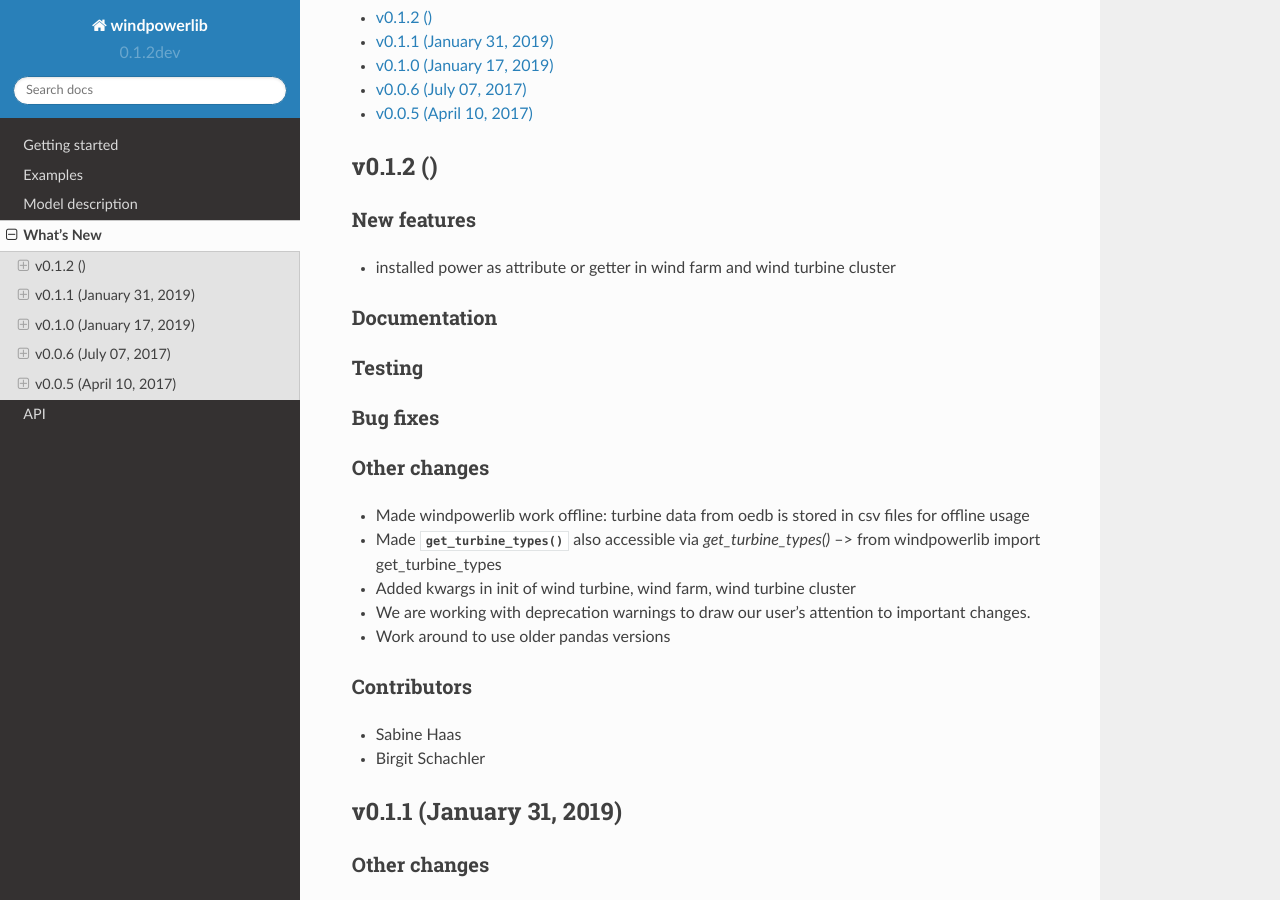
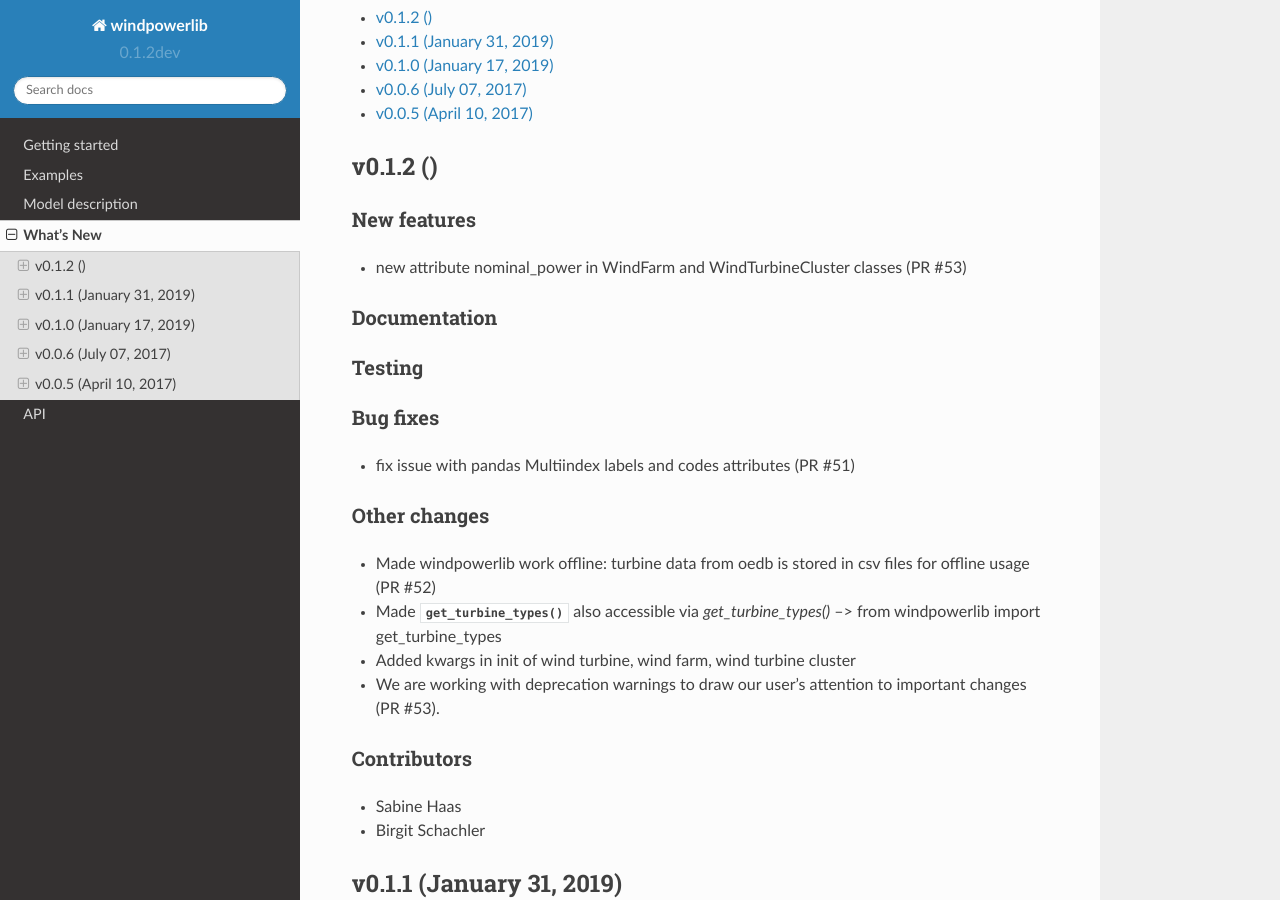
Before and after one commit to wind-python/windpowerlib, a Sphinx documentation site: the page built from doc/whats_new.rst, in a window 1280 px wide and 900 px high, scrolled down 238 px. Built offline with Sphinx 7.4.7 and the Read the Docs theme 2.0.0, drawn with Linux system fonts in a browser that asks for light colours; formulas are drawn with MathJax 3; pages that are not in the unit, such as notebooks, are missing from menus.

Commit message:
Update whatsnew

```diff
--- a/doc/whatsnew/v0-1-2.txt
+++ b/doc/whatsnew/v0-1-2.txt
@@ -3,7 +3,7 @@
 
 New features
 ############
-* installed power as attribute or getter in wind farm and wind turbine cluster
+* new attribute nominal_power in WindFarm and WindTurbineCluster classes (PR #53)
 
 
 Documentation
@@ -16,15 +16,15 @@
 
 Bug fixes
 #########
-
+* fix issue with pandas Multiindex labels and codes attributes (PR #51)
 
 Other changes
 #############
-* Made windpowerlib work offline: turbine data from oedb is stored in csv files for offline usage
+* Made windpowerlib work offline: turbine data from oedb is stored in csv files for offline usage (PR #52)
 * Made :py:func:`~windpowerlib.wind_turbine.get_turbine_types` also accessible via `get_turbine_types()` --> from windpowerlib import get_turbine_types
 * Added kwargs in init of wind turbine, wind farm, wind turbine cluster
-* We are working with deprecation warnings to draw our user's attention to important changes.
-* Work around to use older pandas versions
+* We are working with deprecation warnings to draw our user's attention to important changes (PR #53).
+
 
 Contributors
 ############
```
